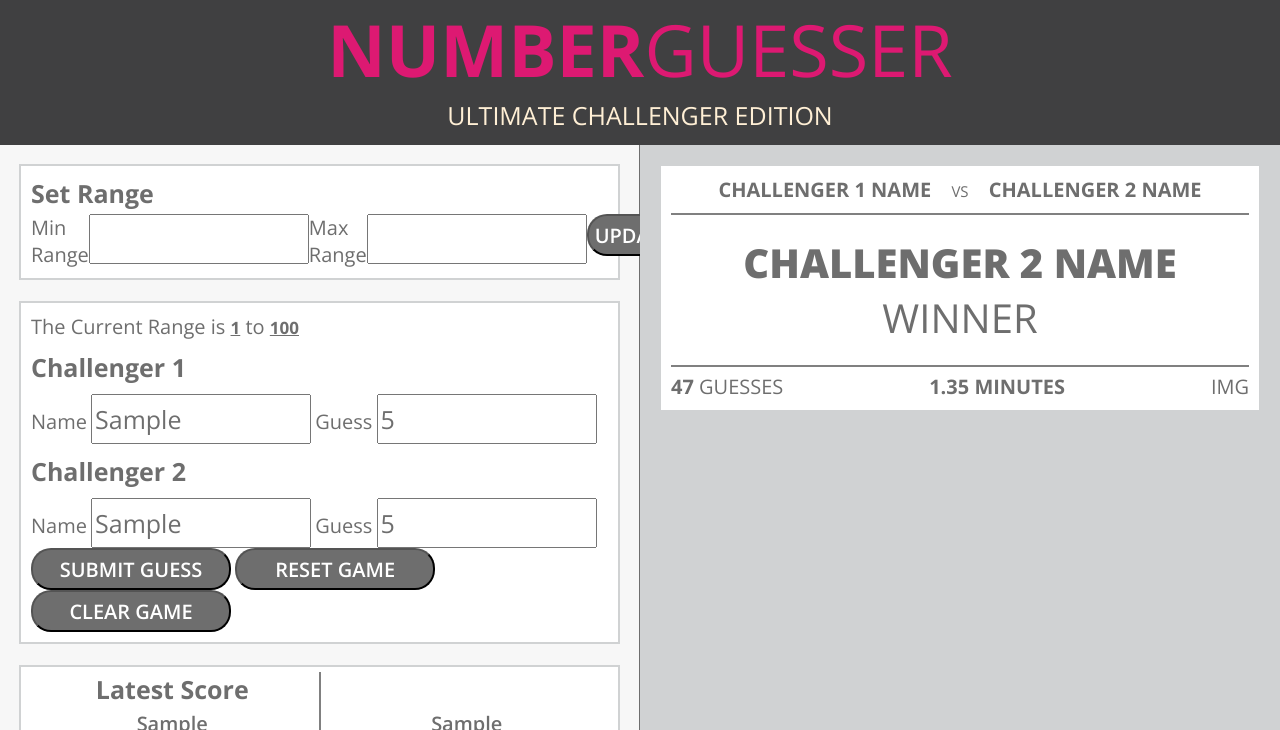
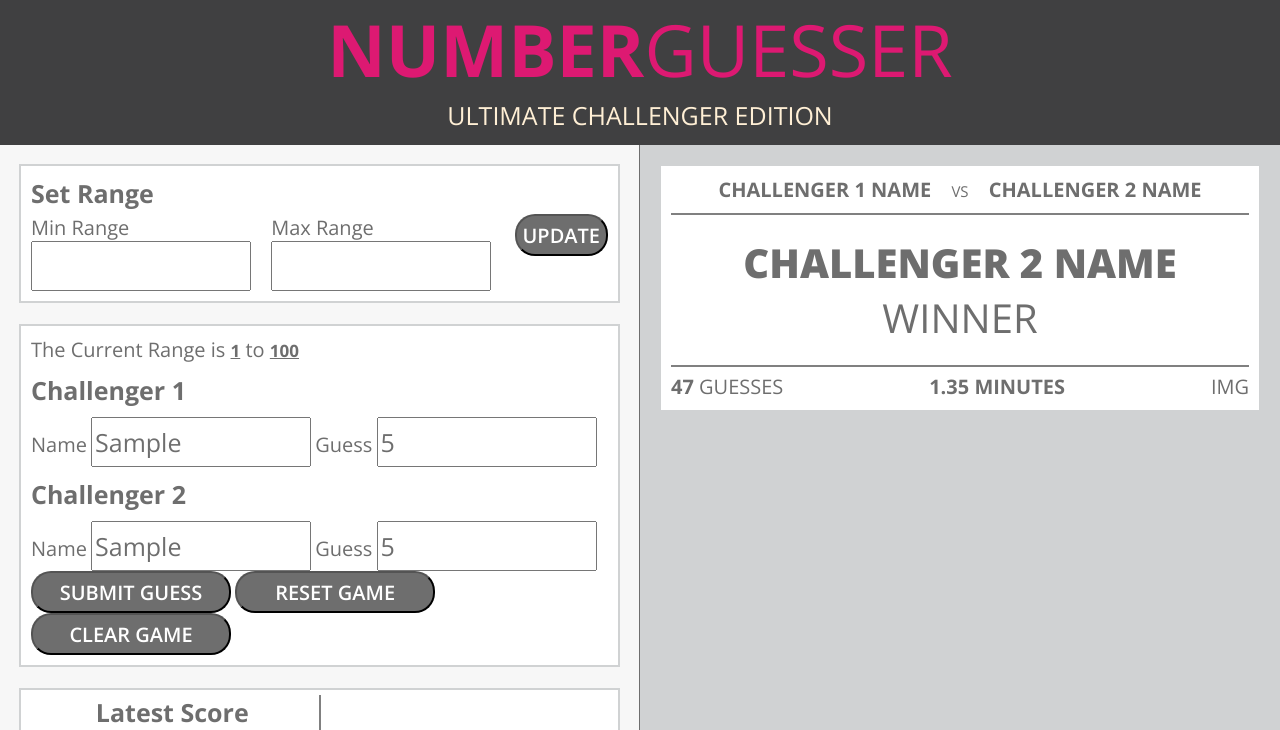
Before and after one commit to NaomiKC92/Number_Guesser, a plain HTML site: page idex.html in a window 1280 px wide. Both pictures are taken after typing "Sample", "5", "Sample", "5" into the empty fields and a click on the button "SUBMIT GUESS". Shown: the top 730 px of the page. Drawn offline with nearby package versions, Linux system fonts and the light colour scheme.

Commit message:
change html classes and organize js

```diff
--- a/idex.html
+++ b/idex.html
@@ -20,10 +20,8 @@
       <div class="set-range">
         <h3 id="section-1-title">Set Range</h3>
         <form class="ranges">
-       <label>Min Range</label>
-       <input type="text" class="min-range-input">
-       <label>Max Range</label>
-       <input type="text" class="max-range-input">
+          <label>Min Range<input type="text" class="min-range-input"></label>
+          <label>Max Range<input type="text" class="max-range-input"></label>
           <button type="button" class= "update-btn">UPDATE</button>
         </form>
       </div>
@@ -38,15 +36,15 @@
             <input type="number" class="challenger-1-guess">
           </form>
         </article>
+        <article class="opponenet-2">
+          <form name="challenger-2">
             <legend>Challenger 2</legend>
-       <form name="challenger-2">
-         <article class="opponenet-2">
             <label>Name</label>
             <input type="text" class="challenger-2-name">
             <label>Guess</label>
             <input type="number" class="challenger-2-guess">
+          </form>
         </article>
-       </form>
         <article class="buttons">
           <button type="button" class="submit-guess">SUBMIT GUESS</button>
           <button type="button" class="reset-game">RESET GAME</button>
@@ -62,8 +60,7 @@
             <p class="play-1-guess">97</p>
             <p class="play-1-high-low">that's too high</p>
           </div>
-          <div class="middle-line">
-     </div>
+          <div class="middle-line"></div>
           <div class="mini-right-box">
             <p class="name-2">Challenger 2 Name</p>
             <p>current guess</p>
@@ -85,7 +82,6 @@
           <p><span class="time">1.35 MINUTES</span></p>
           <p>IMG</p>
         </section>
-
       </section>
     </section>
   </main>
--- a/main.js
+++ b/main.js
@@ -14,11 +14,11 @@ var currentGuessNameTwo = document.querySelector('.name-2');
 
 var submitGuess = document.querySelector('.submit-guess');
 
-var guess1 = document.querySelector('.challenger-1-guess');
-var guess2 = document.querySelector('.challenger-2-guess');
+var guessOne = document.querySelector('.challenger-1-guess');
+var guessTwo = document.querySelector('.challenger-2-guess');
 
-var play1Score = document.querySelector('.play-1-guess');
-var play2Score = document.querySelector('.play-2-guess');
+var playOneScore = document.querySelector('.play-1-guess');
+var playTwoScore = document.querySelector('.play-2-guess');
 
 var resetButton = document.querySelector('.reset-game');
 var clearButton = document.querySelector('.clear-game');
@@ -28,6 +28,7 @@ var form = document.getElementById('playerForm');
 updateButton.addEventListener('click', generateRange);
 clearButton.addEventListener('click', clearsAll);
 submitGuess.addEventListener('click', submitAction);
+resetButton.addEventListener('click', resetGame);
 
 function generateRange(event){
     // event.preventDefault();
@@ -40,10 +41,9 @@ function generateRange(event){
  generateNum(minNum, maxNum);
 }
 
-
 function updateScore() {
-       play1Score.innerText = guess1.value;
-       play2Score.innerText = guess2.value;
+       playOneScore.innerText = guessOne.value;
+       playTwoScore.innerText = guessTwo.value;
    }
 function submitAction(e) {
        e.preventDefault();
@@ -61,7 +61,7 @@ currentGuessNameTwo.innerText = nameTwo.value;
 }
 
 function resetGame(){
-	lowestNumber.innerText = 1;
+  lowestNumber.innerText = 1;
 	highestNumber.innerText = 100;
 	minRange.value = '';
 	maxRange.value = '';
@@ -76,8 +76,6 @@ function resetGame(){
 	generateNum();
 }
 
-resetButton.addEventListener('click', resetGame);
-
 
 function generateNum(min = 1, max = 100) {
 	console.log(Math.floor(Math.random() * max) + min);
@@ -85,7 +83,7 @@ function generateNum(min = 1, max = 100) {
 }
 function clearsAll () {
     // e.preventDefault();
-    console.log("clearsAll");
+    // console.log("clearsAll");
     minRange.value="";
     maxRange.value="";
     nameOne.value="";
```
Lines whose indentation alone changed are shown as unchanged.
